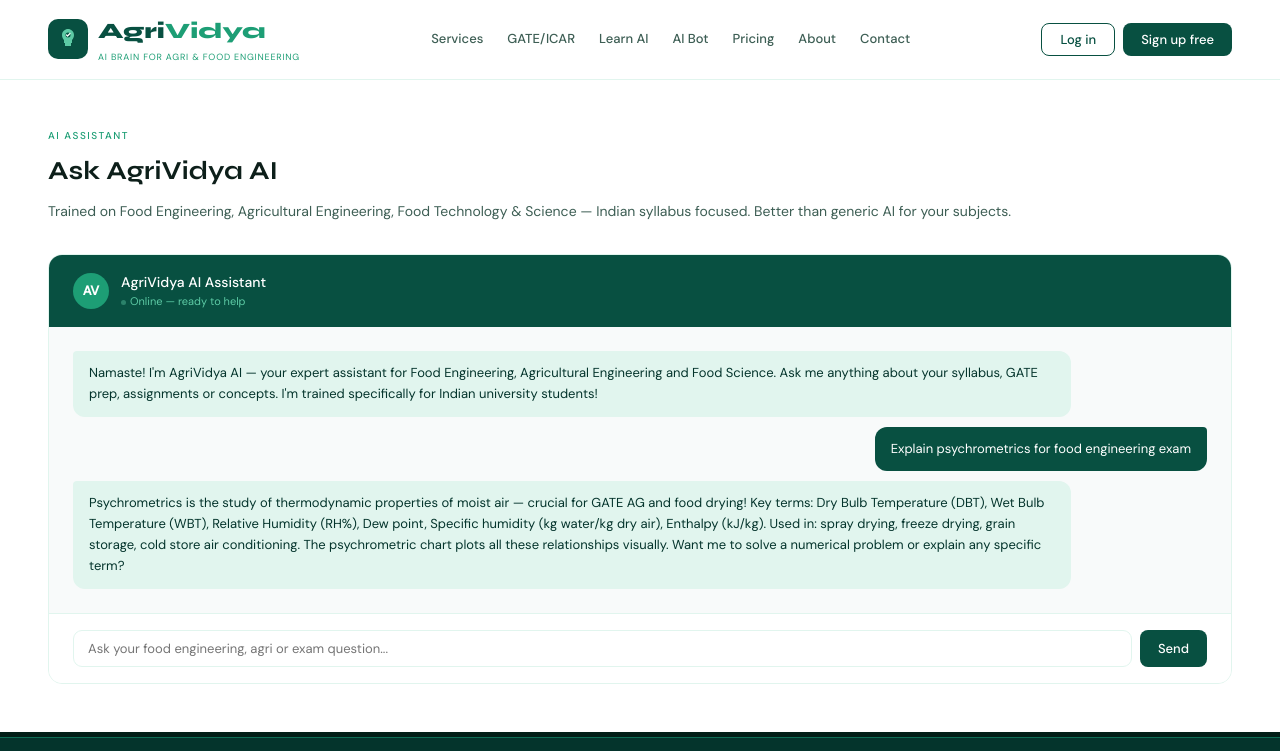
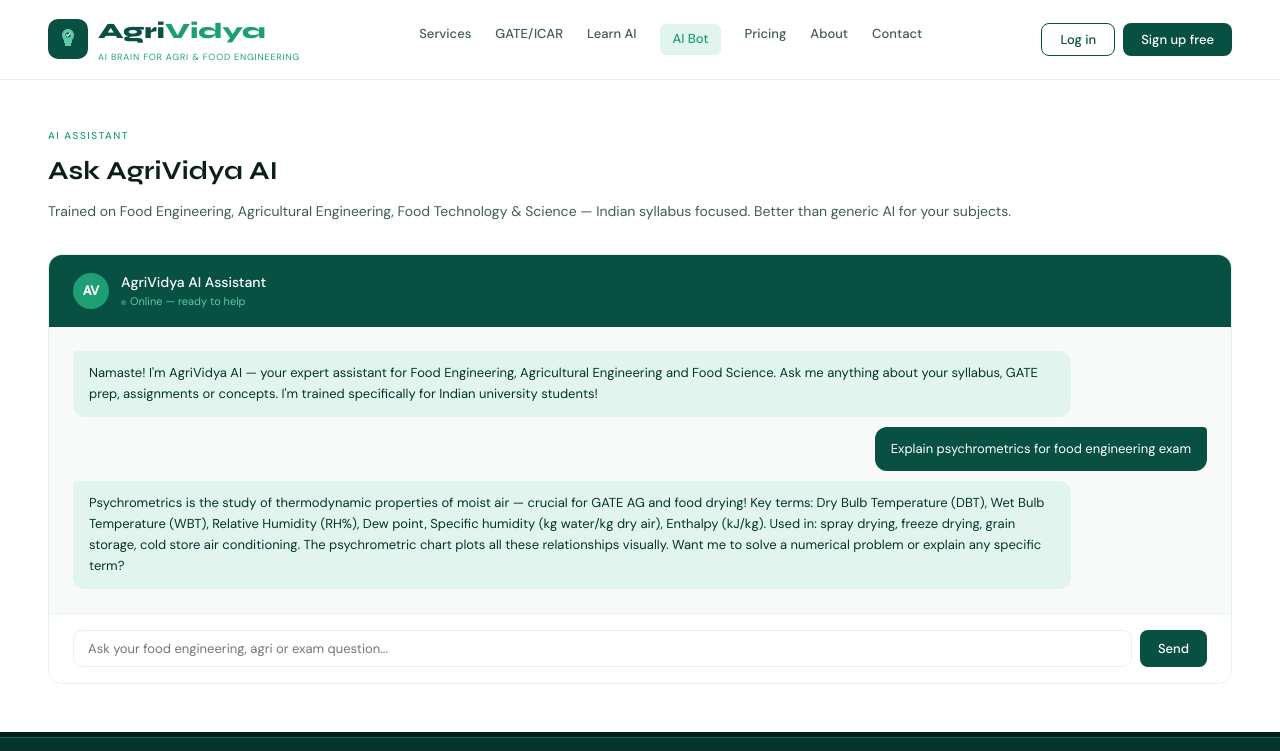
Before and after one commit to dileepsean/AgriVidya, a website: page index.html in a window 1280 px wide. Both pictures are taken after a click on the element 160 px from the left and 1042 px from the top of the page. Shown: the top 751 px of the page. Drawn offline with Linux system fonts and the light colour scheme.

Commit message:
Update index.html

```diff
--- a/index.html
+++ b/index.html
@@ -646,8 +646,10 @@
   document.querySelectorAll('.page').forEach(p => p.classList.remove('active'));
   const el = document.getElementById('page-' + id);
   if (el) { el.classList.add('active'); window.scrollTo(0, 0); }
+  document.querySelectorAll('.nav-links a').forEach(a => a.classList.remove('nav-active'));
+  const navLink = document.getElementById('nav-' + id);
+  if (navLink) navLink.classList.add('nav-active');
 }
-
 function openModal(type) {
   document.getElementById('modalOverlay').classList.add('open');
   document.getElementById('modal-login').style.display = type === 'login' ? 'block' : 'none';
```
